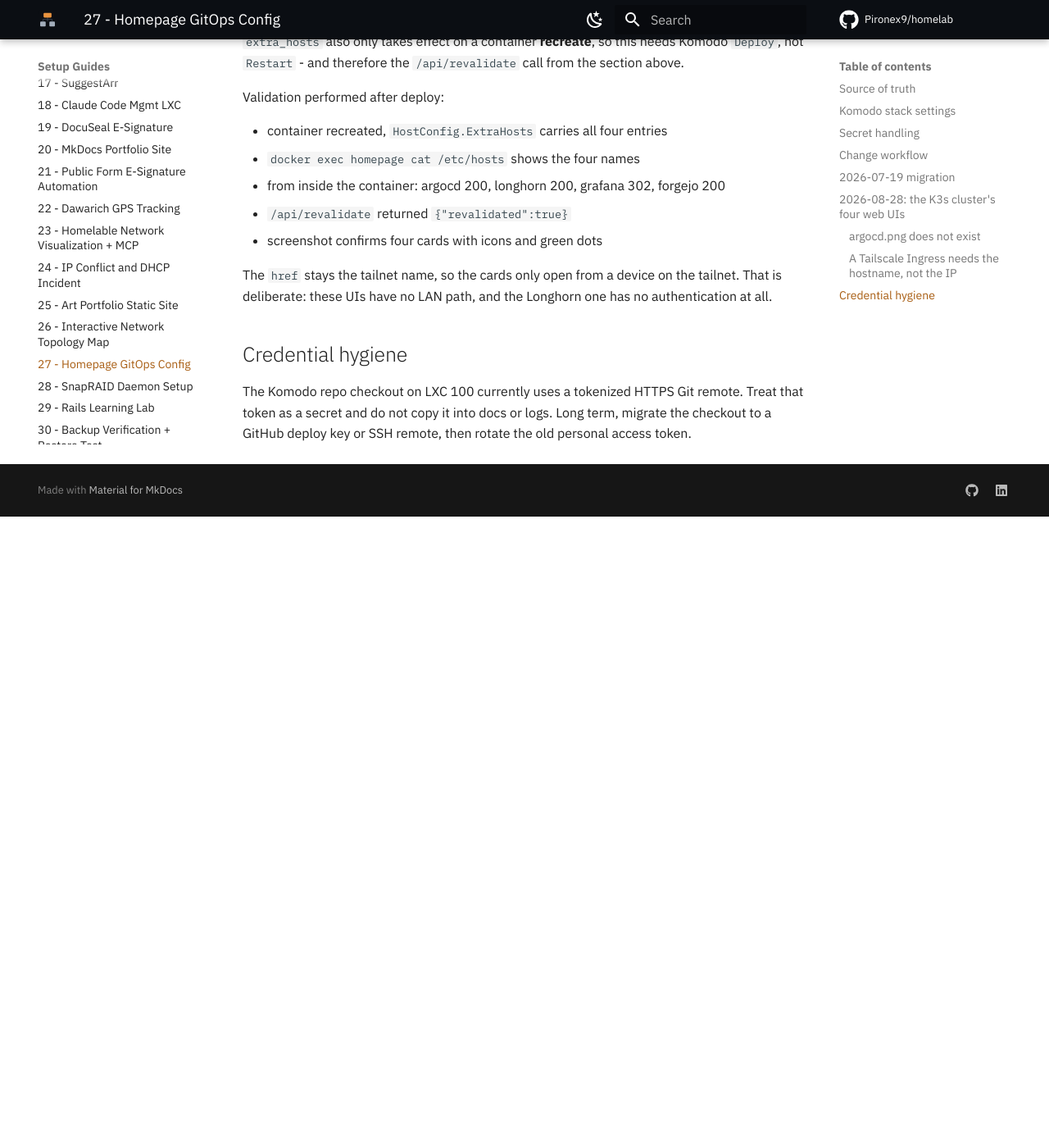
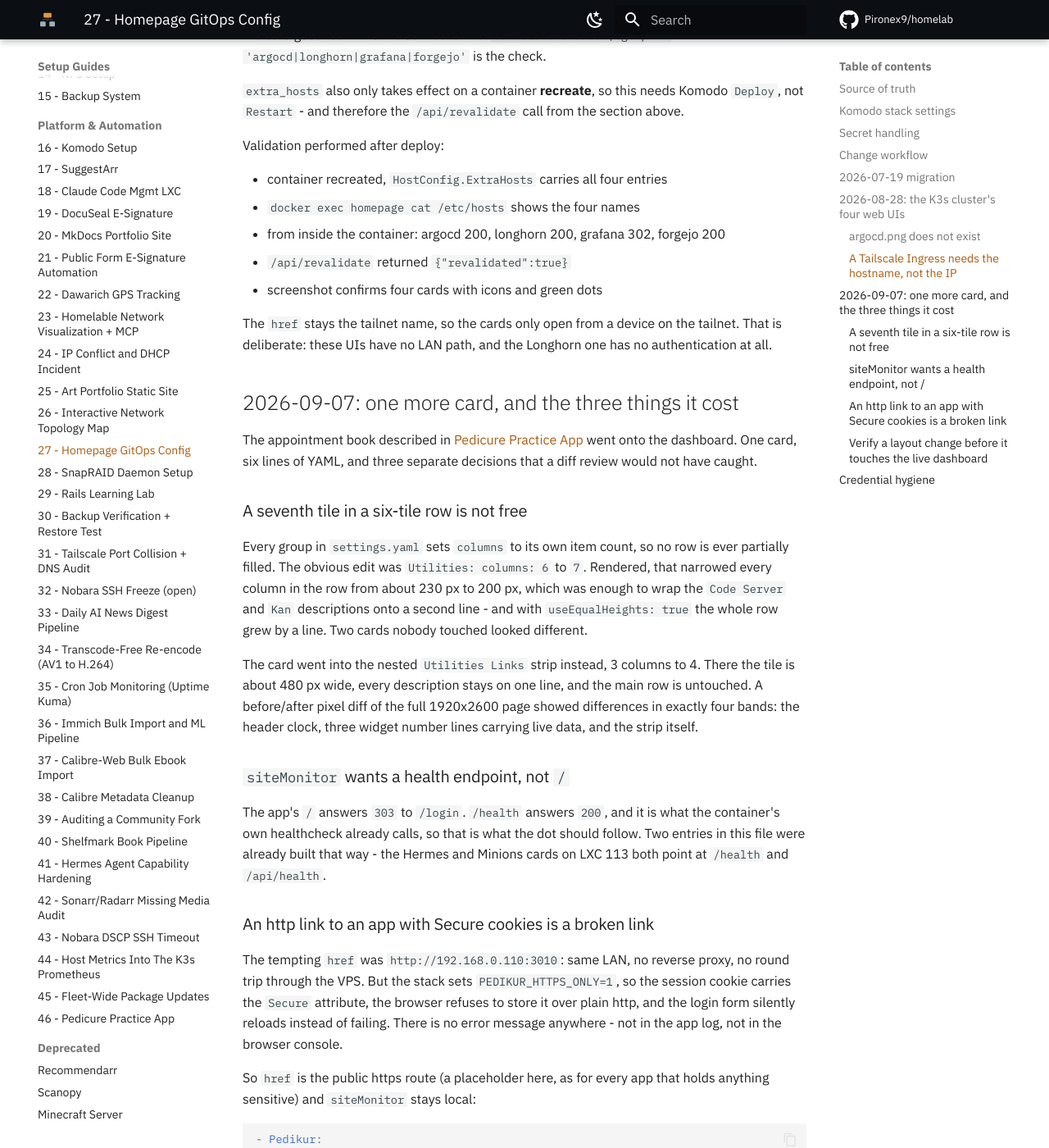
Before and after one commit to Pironex9/homelab, an MkDocs documentation site: the page built from docs/proxmox/27_Homepage_GitOps_Config.md, in a window 1280 px wide and 1400 px high, scrolled down 3633 px. Shown: the whole window at 82% size. Built offline with MkDocs 1.6.1 and Material for MkDocs 9.7.7, drawn with Linux system fonts in a browser that asks for light colours; comment, search, counter and statistics services are not loaded; before the commit the page ends 4263 px from its top, so only the background shows below that; some of the changed text lies outside the part shown.

Commit message:
docs(homepage): what one dashboard card cost
The appointment book's card, and the three decisions behind six lines of YAML
that a diff review would not have caught.

A seventh tile in the six-tile Utilities row narrowed every column from about
230 px to 200 px, which wrapped the Code Server and Kan descriptions onto a
second line; with useEqualHeights the whole row then grew. The card went into
the nested Utilities Links strip instead, and a pixel diff of the full page
showed differences in exactly four bands: the header clock, three widget number
lines, and the strip itself.

siteMonitor points at /health rather than /, which answers 303 to /login. href
is the https route because the stack sets PEDIKUR_HTTPS_ONLY=1: over plain http
the browser refuses the Secure session cookie and the login form silently
reloads, with no error in the app log or the browser console.

Also documents the throwaway preview container, and the finding that a
brand-new container needs /api/revalidate as well - its first render ignored
settings.yaml entirely, which reads as a version incompatibility until you
check that both containers are on the same digest. The revalidate call is now
step 4 of the change workflow.

````diff
--- a/docs/proxmox/27_Homepage_GitOps_Config.md
+++ b/docs/proxmox/27_Homepage_GitOps_Config.md
@@ -66,7 +66,9 @@
 1. Edit files under `compose/proxmox-lxc-100/homepage/config/`.
 2. Commit and push the repo.
 3. In Komodo, run `Pull` and then `Deploy` on the `homepage` stack.
-4. Verify the container is healthy and `homepage.lan` loads.
+4. `curl http://192.168.0.110:3002/api/revalidate` - the `/` route is static, so
+   a config change is not guaranteed to reach the rendered page on its own.
+5. Verify the container is healthy and `homepage.lan` loads.
 
 Example verification from LXC 100:
 
@@ -161,6 +163,88 @@
 tailnet. That is deliberate: these UIs have no LAN path, and the Longhorn one has
 no authentication at all.
 
+## 2026-09-07: one more card, and the three things it cost
+
+The appointment book described in
+[Pedicure Practice App](46_Pedicure_Practice_App.md) went onto the dashboard.
+One card, six lines of YAML, and three separate decisions that a diff review
+would not have caught.
+
+### A seventh tile in a six-tile row is not free
+
+Every group in `settings.yaml` sets `columns` to its own item count, so no row
+is ever partially filled. The obvious edit was `Utilities: columns: 6` to `7`.
+Rendered, that narrowed every column in the row from about 230 px to 200 px,
+which was enough to wrap the `Code Server` and `Kan` descriptions onto a second
+line - and with `useEqualHeights: true` the whole row grew by a line. Two cards
+nobody touched looked different.
+
+The card went into the nested `Utilities Links` strip instead, 3 columns to 4.
+There the tile is about 480 px wide, every description stays on one line, and
+the main row is untouched. A before/after pixel diff of the full 1920x2600 page
+showed differences in exactly four bands: the header clock, three widget number
+lines carrying live data, and the strip itself.
+
+### `siteMonitor` wants a health endpoint, not `/`
+
+The app's `/` answers `303` to `/login`. `/health` answers `200`, and it is
+what the container's own healthcheck already calls, so that is what the dot
+should follow. Two entries in this file were already built that way - the
+Hermes and Minions cards on LXC 113 both point at `/health` and `/api/health`.
+
+### An http link to an app with Secure cookies is a broken link
+
+The tempting `href` was `http://192.168.0.110:3010`: same LAN, no reverse proxy,
+no round trip through the VPS. But the stack sets `PEDIKUR_HTTPS_ONLY=1`, so the
+session cookie carries the `Secure` attribute, the browser refuses to store it
+over plain http, and the login form silently reloads instead of failing. There
+is no error message anywhere - not in the app log, not in the browser console.
+
+So `href` is the public https route (a placeholder here, as for every app that
+holds anything sensitive) and `siteMonitor` stays local:
+
+```yaml
+- Pedikur:
+    icon: mdi-foot-print
+    href: https://your-pedikur.yourdomain.com
+    description: Appointment book
+    siteMonitor: http://192.168.0.110:3010/health
+    statusStyle: dot
+```
+
+The dot then reports the container rather than the reverse proxy in front of it,
+which is the more useful failure signal: the tunnel being down and the app being
+down are different problems.
+
+### Verify a layout change before it touches the live dashboard
+
+A second homepage container, on a spare port, with the candidate config mounted
+read-only, costs nothing and renders the real thing:
+
+```bash
+rsync -a --exclude logs config/ root@192.168.0.110:/tmp/hp-preview/config/
+docker run -d --name hp-preview \
+  -e HOMEPAGE_ALLOWED_HOSTS=192.168.0.110:3099 -e PUID=0 -e PGID=0 \
+  -v /tmp/hp-preview/config:/app/config -p 3099:3000 \
+  ghcr.io/gethomepage/homepage:latest
+curl http://192.168.0.110:3099/api/revalidate     # not optional, see below
+```
+
+Widgets show API errors because the preview has no `stack.env`, and that is
+fine - the layout is what is being checked.
+
+**The revalidate call is load-bearing on a fresh container too.** The first
+render of the preview ignored `settings.yaml` completely: no background, no
+`headerStyle`, no `layout` block, groups stacked as columns instead of rows,
+and the bookmarks strip at the bottom of the page instead of the top. It looked
+like a version incompatibility. Both containers were running the same image
+(`gethomepage` 2.2.0, same digest), and `/api/revalidate` fixed it in one call.
+The `/` route is generated by `getStaticProps`, so the page a new container
+first serves is not necessarily built from the config that is mounted into it.
+
+Judging that first screenshot would have produced a redesign chasing a fault
+that did not exist.
+
 ## Credential hygiene
 
 The Komodo repo checkout on LXC 100 currently uses a tokenized HTTPS Git remote. Treat that token as a secret and do not copy it into docs or logs. Long term, migrate the checkout to a GitHub deploy key or SSH remote, then rotate the old personal access token.
````
